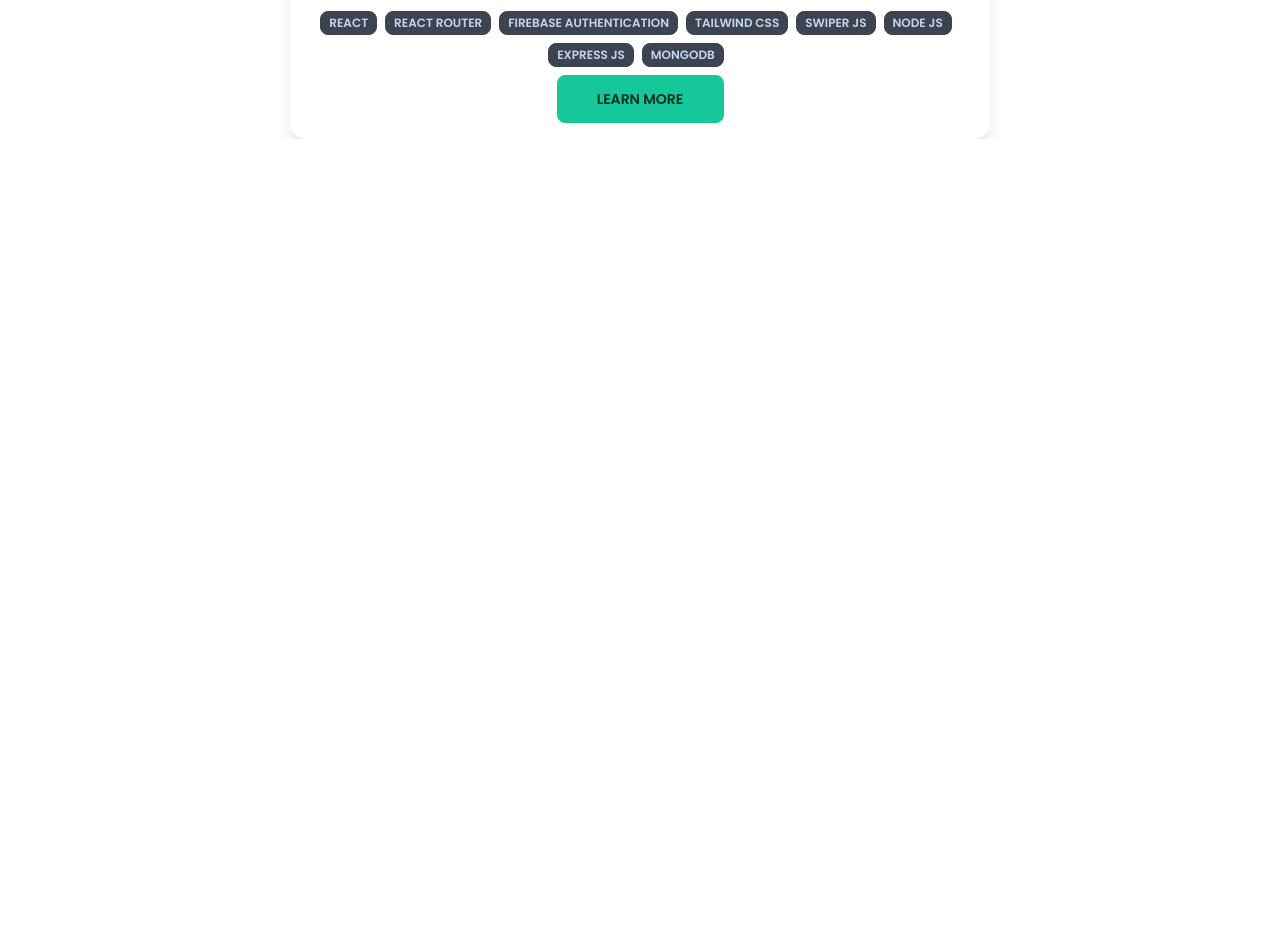
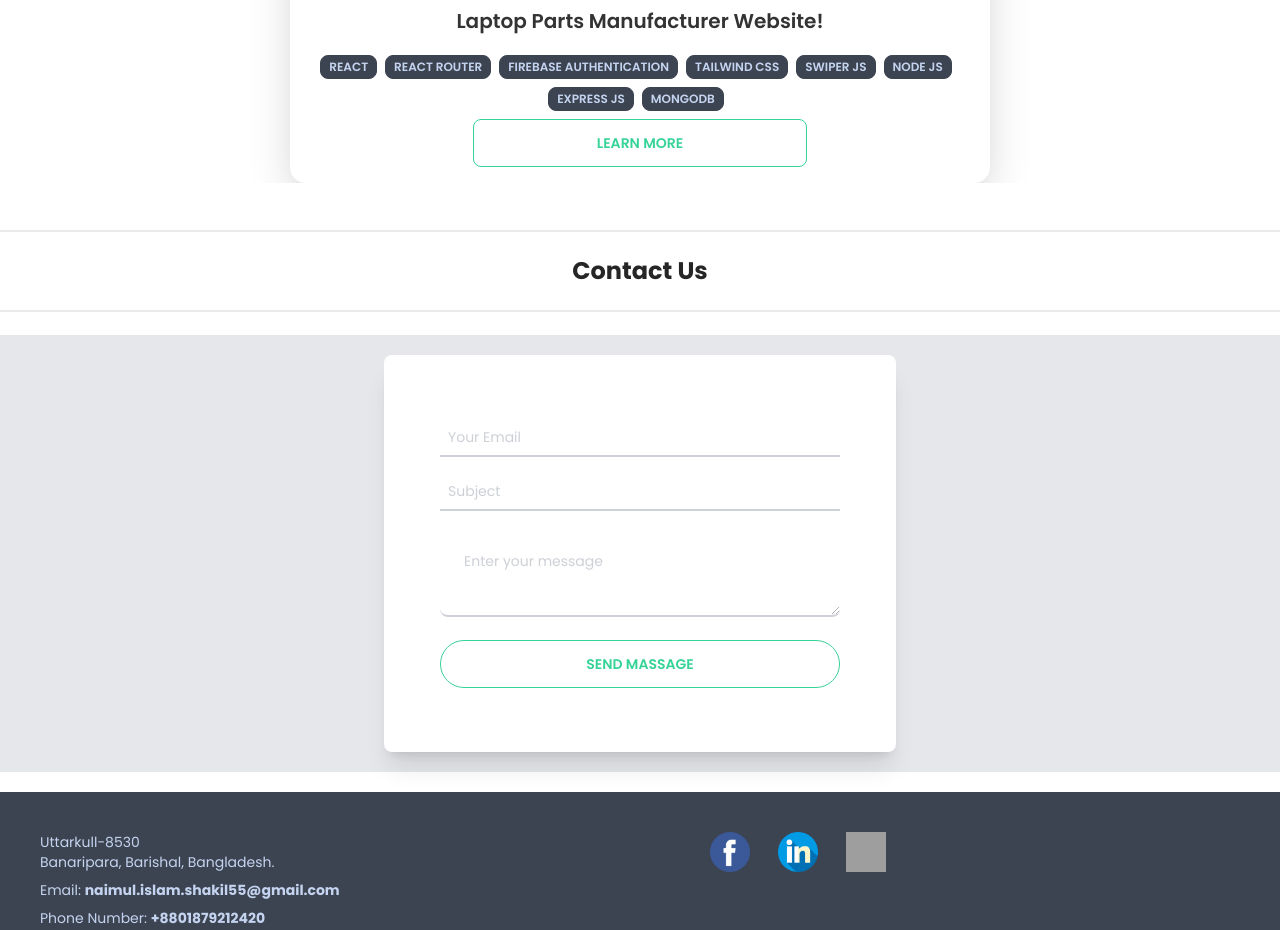
Before and after one commit to naimulislamshakil/portfolio-website, a React (Create React App) app: page / in a window 1280 px wide. Shown: the part 2337-3267 px from the top of the page. Before the commit the page ends 2476 px from the top, so only its background shows below. Built offline with nearby package versions, Linux system fonts and the light colour scheme; grey boxes are pictures that could not be loaded.

Commit message:
Add footer and design it

```diff
--- a/src/Component/Pages/Home/BestWebsite.js
+++ b/src/Component/Pages/Home/BestWebsite.js
@@ -9,7 +9,7 @@ import { Link } from "react-router-dom";
 
 const BestWebsite = () => {
   return (
-    <div className="mt-5">
+    <div className="mt-5 py-5">
       <div class="divider"></div>
       <div className="text-center">
         <h2 className="font-bold text-accent text-2xl">Best Website</h2>
@@ -23,7 +23,7 @@ const BestWebsite = () => {
           slidesPerView={1}
         >
           <SwiperSlide>
-            <div class="card card-compact w-[700px] bg-base-100 shadow-xl">
+            <div class="card card-compact w-[700px] bg-base-100 shadow-2xl">
               <figure>
                 <img src={manu} alt="" />
               </figure>
@@ -32,21 +32,21 @@ const BestWebsite = () => {
                   Laptop Parts Manufacturer Website!
                 </h2>
                 <div>
-                  <button class="btn btn-xs mr-2">React</button>
-                  <button class="btn btn-xs mr-2">React Router</button>
-                  <button class="btn btn-xs mr-2">
+                  <button class="btn btn-xs mr-2 mt-2">React</button>
+                  <button class="btn btn-xs mr-2 mt-2">React Router</button>
+                  <button class="btn btn-xs mr-2 mt-2">
                     Firebase Authentication
                   </button>
-                  <button class="btn btn-xs mr-2">Tailwind CSS</button>
-                  <button class="btn btn-xs mr-2">Swiper JS</button>
-                  <button class="btn btn-xs mr-2">Node JS</button>
-                  <button class="btn btn-xs mr-2">Express JS</button>
+                  <button class="btn btn-xs mr-2 mt-2">Tailwind CSS</button>
+                  <button class="btn btn-xs mr-2 mt-2">Swiper JS</button>
+                  <button class="btn btn-xs mr-2 mt-2">Node JS</button>
+                  <button class="btn btn-xs mr-2 mt-2">Express JS</button>
                   <button class="btn btn-xs mr-2 mt-2">MongoDB</button>
                 </div>
                 <a
                   target="_blank"
                   href="https://build-laptop-parts.web.app/"
-                  class="btn btn-primary w-1/4 mx-auto"
+                  class="btn btn-outline btn-success lgw-1/4 w-2/4 mx-auto"
                 >
                   Learn More
                 </a>
--- /dev/null
+++ b/src/Component/Pages/Home/Contact.js
@@ -0,0 +1,48 @@
+import React from "react";
+
+const Contact = () => {
+  return (
+    <div className="mt-5">
+      <div class="divider"></div>
+      <div className="text-center">
+        <h2 className="font-bold text-accent text-2xl">Contact Us</h2>
+      </div>
+      <div class="divider"></div>
+      <div>
+        <div class="flex items-center justify-center py-5 bg-gray-200">
+          <div class="w-full px-6 py-16 bg-white rounded-lg shadow-xl lg:w-2/5">
+            <form class="mx-8 space-y-4">
+              <div>
+                <input
+                  type="text"
+                  class="w-full p-2 text-sm border-b-2 border-gray-400 outline-none opacity-50 focus:border-blue-400"
+                  placeholder="Your Email"
+                />
+              </div>
+              <div>
+                <input
+                  type="text"
+                  class="w-full p-2 text-sm border-b-2 border-gray-400 outline-none opacity-50 focus:border-blue-400"
+                  placeholder="Subject"
+                />
+              </div>
+              <div>
+                <textarea
+                  name="message"
+                  class="w-full p-6 text-sm border-b-2 border-gray-400 rounded-lg outline-none opacity-50 focus:border-blue-400"
+                  placeholder="Enter your message"
+                ></textarea>
+              </div>
+
+              <button class="block w-full px-2 py-4 mt-2 btn btn-outline btn-success rounded-full">
+                Send Massage
+              </button>
+            </form>
+          </div>
+        </div>
+      </div>
+    </div>
+  );
+};
+
+export default Contact;
--- /dev/null
+++ b/src/Component/Pages/Home/Footer.js
@@ -0,0 +1,67 @@
+import React from "react";
+import fb from "../../../assets/img/social/facebook.png";
+import ln from "../../../assets/img/social/linkedin.png";
+import gh from "../../../assets/img/social/github.png";
+
+const Footer = () => {
+  return (
+    <footer className="bg-neutral text-neutral-content">
+      <div class="footer p-10  mt-5">
+        <div>
+          <p>
+            Uttarkull-8530 <br />
+            Banaripara, Barishal, Bangladesh.
+          </p>
+          <p>
+            Email: <b>naimul.islam.shakil55@gmail.com</b>
+          </p>
+          <p>
+            Phone Number: <b>+8801879212420</b>
+            <br />
+            <b className="ml-[110px]">+8801317514691</b>
+          </p>
+        </div>
+        <div>
+          <div class="grid grid-flow-col gap-4">
+            <div class="avatar">
+              <div class="w-10 transition ease-in-out delay-150  hover:translate-y-2  hover:scale-100  duration-300">
+                <a
+                  href="https://web.facebook.com/profile.php?id=100030513918924"
+                  target="_blank"
+                >
+                  <img src={fb} alt="" />
+                </a>
+              </div>
+            </div>
+            <div class="avatar ml-3">
+              <div class="w-10 transition ease-in-out delay-150  hover:translate-y-2  hover:scale-100  duration-300">
+                <a
+                  href="https://www.linkedin.com/in/md-naimul-islam-134412226/"
+                  target="_blank"
+                >
+                  <img src={ln} alt="" />
+                </a>
+              </div>
+            </div>
+            <div class="avatar ml-3">
+              <div class="w-10 transition ease-in-out delay-150  hover:translate-y-2  hover:scale-100  duration-300">
+                <a href="https://github.com/naimulislamshakil" target="_blank">
+                  <img src={gh} alt="" />
+                </a>
+              </div>
+            </div>
+          </div>
+        </div>
+      </div>
+
+      <div className="flex justify-center my-2">
+        <p>
+          Copyright © {new Date().getFullYear()} - All right reserved by Naimul
+          Islam.
+        </p>
+      </div>
+    </footer>
+  );
+};
+
+export default Footer;
--- a/src/Component/Pages/Home/Home.js
+++ b/src/Component/Pages/Home/Home.js
@@ -2,6 +2,8 @@ import React from "react";
 import AboutMe from "./AboutMe";
 import Banner from "./Banner";
 import BestWebsite from "./BestWebsite";
+import Contact from "./Contact";
+import Footer from "./Footer";
 
 const Home = () => {
   return (
@@ -9,6 +11,8 @@ const Home = () => {
       <Banner></Banner>
       <AboutMe></AboutMe>
       <BestWebsite></BestWebsite>
+      <Contact></Contact>
+      <Footer></Footer>
     </div>
   );
 };
```
